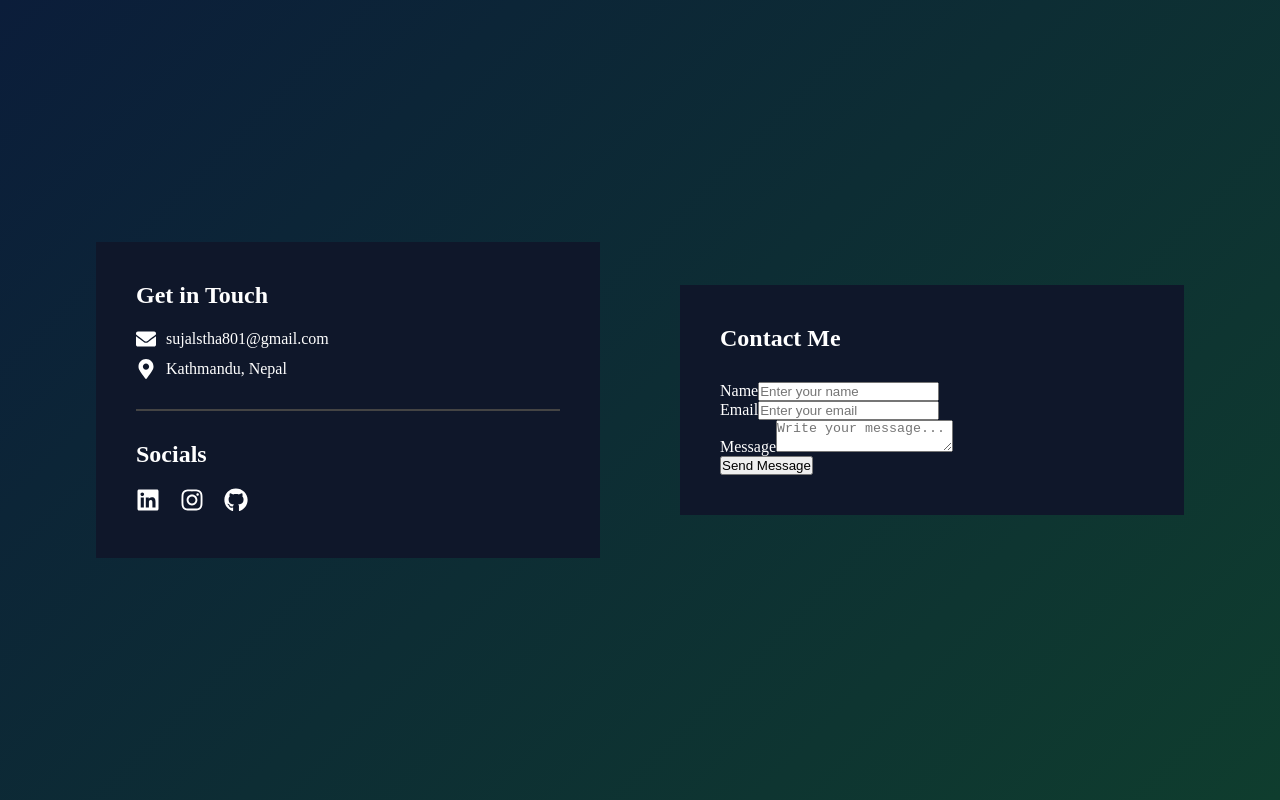
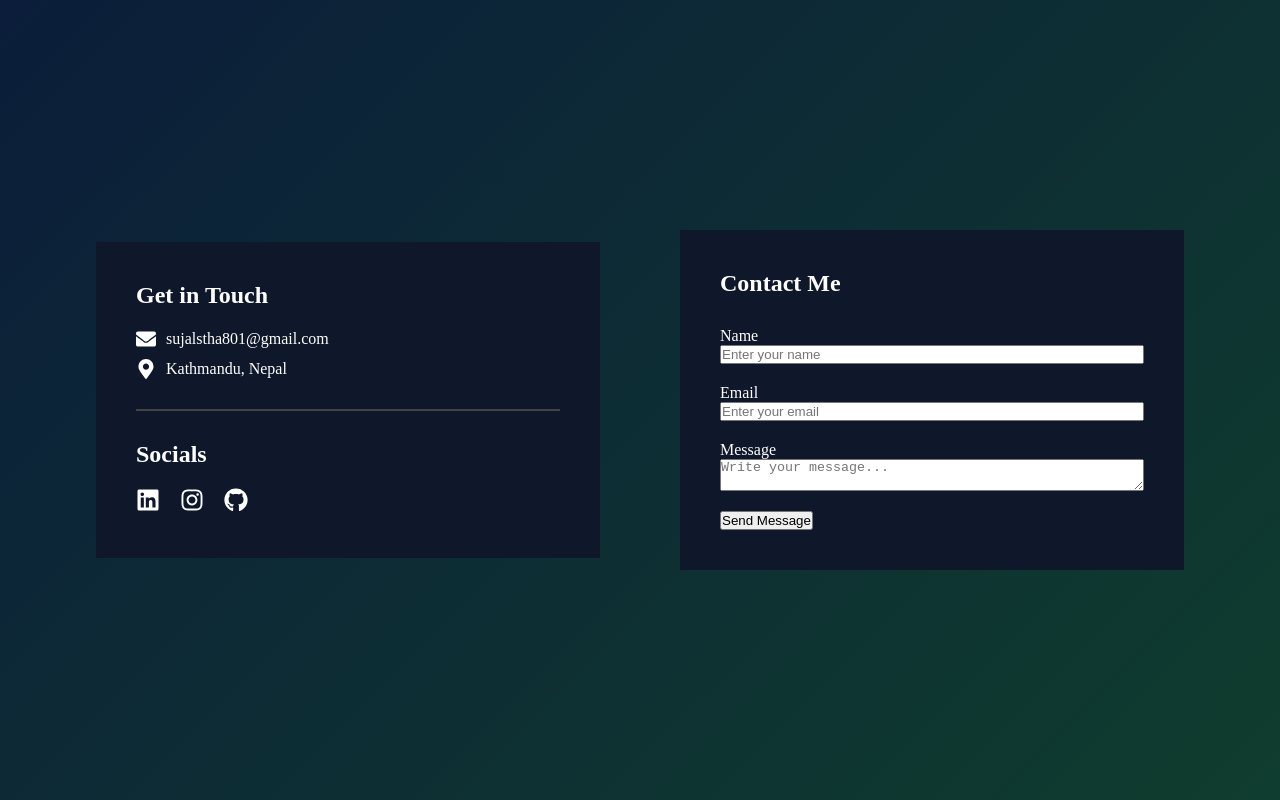
Before and after one commit to Sujal-Shrestha-SS/portfolio, a React (Vite) app in the folder my-portfolio/: page / in a window 1280 px wide. Shown: the part 3620-4420 px from the top of the page. Built offline with nearby package versions, Linux system fonts and the light colour scheme.

Commit message:
Styling FormGroup component

```diff
--- a/my-portfolio/src/components/Contact.jsx
+++ b/my-portfolio/src/components/Contact.jsx
@@ -155,7 +155,9 @@ const FormTitle = styled.h2`
   margin-bottom: 30px;
 `
 const FormGroup = styled.div`
-
+  display: flex;
+  flex-direction: column;
+  margin-bottom: 20px;
 `
 const Label = styled.label`
 
```
